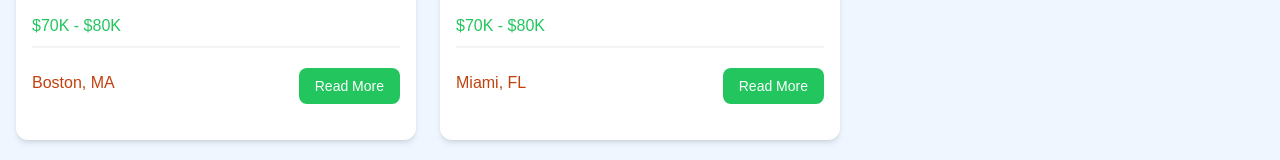
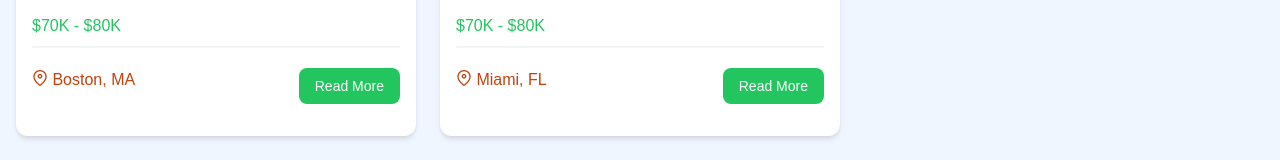
Before and after one commit to Antonioax/JobSearch, a Vue app: page / in a window 1280 px wide. Shown: the part 602-762 px from the top of the page. Built offline with nearby package versions, Linux system fonts and the light colour scheme.

Commit message:
Added primeicons

```diff
--- a/package.json
+++ b/package.json
@@ -10,6 +10,7 @@
     "build-only": "vite build"
   },
   "dependencies": {
+    "primeicons": "^7.0.0",
     "vue": "^3.4.29"
   },
   "devDependencies": {
--- a/src/components/JobListing.vue
+++ b/src/components/JobListing.vue
@@ -44,7 +44,7 @@
 
       <div class="flex flex-col lg:flex-row justify-between mb-4">
         <div class="text-orange-700 mb-3">
-          <i class="fa-solid fa-location-dot text-lg"></i>
+          <i class="pi pi-map-marker text-orange-700"></i>
           {{ job.location }}
         </div>
         <a
--- a/src/main.js
+++ b/src/main.js
@@ -1,4 +1,5 @@
 import "./assets/main.css";
+import "primeicons/primeicons.css";
 
 import { createApp } from "vue";
 import App from "./App.vue";
```
Also changed, not shown: 1 other file (tests, documents, lock files or other folders).
